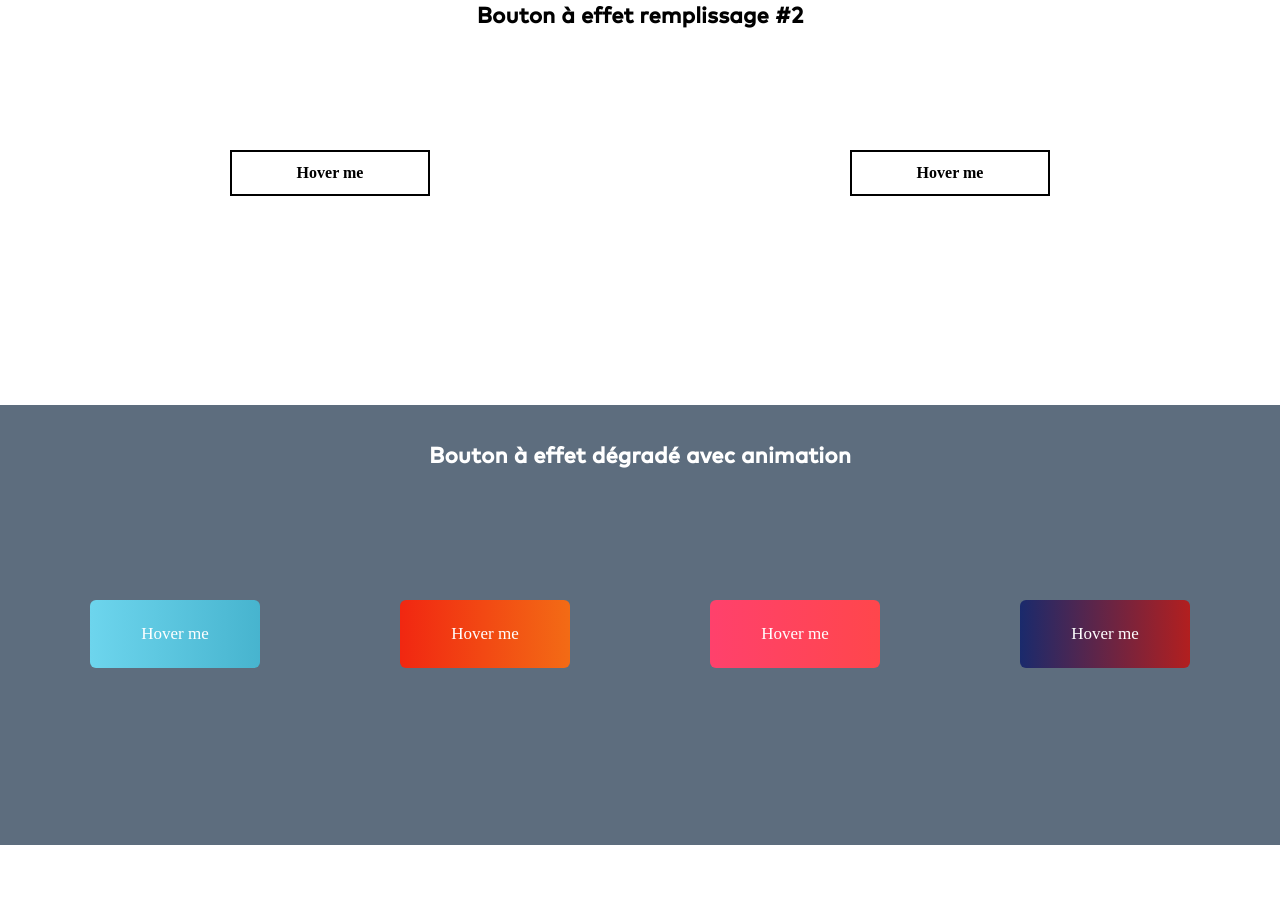
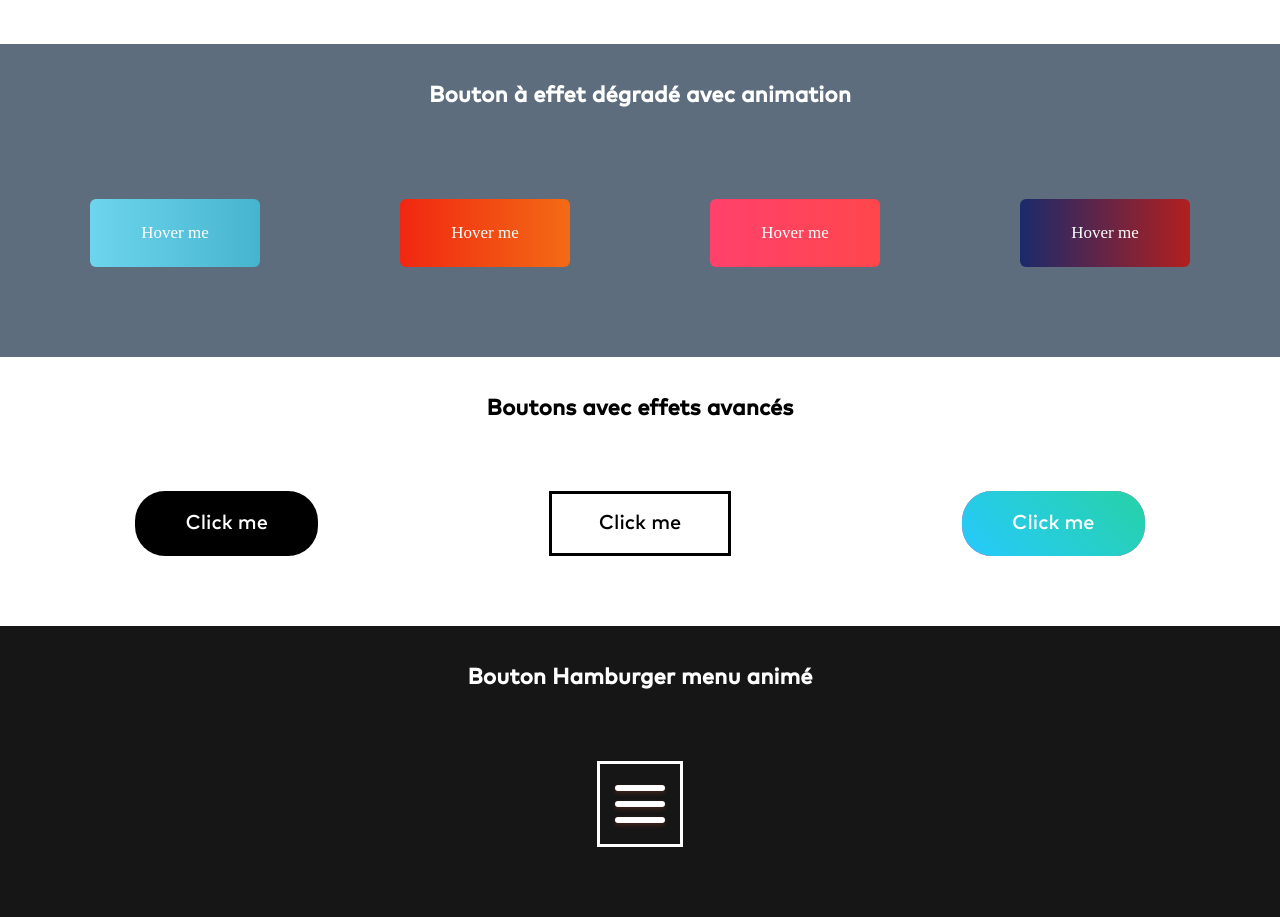
Before and after one commit to AdamLonewolf/Keepwell-FrontEnd-Library, a plain HTML site: page components/buttons.html in a window 1280 px wide. Shown: the part 495-1412 px from the top of the page. Before the commit the page ends 1340 px from the top, so only its background shows below. Drawn offline with Linux system fonts and the light colour scheme.

Commit message:
Fin boutons

```diff
--- a/components/buttons.html
+++ b/components/buttons.html
@@ -17,7 +17,6 @@
             <a href="#" class="btn-three">Left-right</a>
             <a href="#" class="btn-four">Right-left</a>
         </div>
-
     </section>
 
     <section class="sect-2">
@@ -39,5 +38,44 @@
            <button class="btn btn4">Hover me</button>
        </div>
    </section>
+
+   <section class="sect-4">
+    <!--Button with amazing effects (effet dégradé avec animation)-->
+<h1>Boutons avec effets avancés</h1>
+   <div class="btn-div_one">
+       <a href="#" class="diff-btn diff-btn1">Click me</a>
+       <a href="#" class="diff-btn diff-btn2">Click me</a>
+       <a href="#" class="diff-btn diff-btn3">Click me</a>
+   </div>
+</section>
+
+   <section class="sect-5">
+    <!--Button with amazing effects (effet dégradé avec animation) (PS: Code Javascript à récupérer en bas)-->
+<h1>Bouton Hamburger menu animé</h1>
+    <div class="btn-div_one">
+        <div class="menu-btn">
+            <div class="menu-btn_hamburger"></div>
+        </div>
+    </div>
+    </section>
 </body>
+
+<script>
+
+    //Button Hamburger
+
+    const menuBtn = document.querySelector('.menu-btn');
+    let menuOpen = false;
+    menuBtn.addEventListener('click', () => {
+        if(!menuOpen){
+            menuBtn.classList.add('open');
+            menuOpen=true;
+        }else{
+            menuBtn.classList.remove('open');
+            menuOpen=false;
+        }
+    })
+
+</script>
+
 </html>
--- a/css/buttons.css
+++ b/css/buttons.css
@@ -15,24 +15,31 @@ body{
 .sect-1{
     background-color: #2980B9;
     padding: 30px;
-    height: 50vh;
 }
 .sect-2{
     background-color: #fff;
     padding: 20px;
-    height: 50vh;
 }
 
 
 .sect-3{
     background-color: #5D6D7E;
     padding: 20px;
-    height: 50vh;
 }
 
+.sect-4{
+  background-color: #fff;
+  padding: 20px;
+}
+
+.sect-5{
+  background-color: #161616;
+  padding: 20px;
+
+}
 /*les titres*/
 
-.sect-2 h1{
+.sect-2, .sect-4 h1{
   color:#000;
 }
 
@@ -53,7 +60,7 @@ a{
     text-decoration: none;
 }
 
-/*BOUTONS A EFFET REMPLISSAGE #1*/
+/*---------------BOUTONS A EFFET REMPLISSAGE #1---------------*/
 
 /*parent*/
 
@@ -61,8 +68,7 @@ a{
     display: flex;
     justify-content: space-around;
     align-items: center;
-    position: relative;
-    top: 90px;
+    padding: 50px 0px;
 }
 
 /*stylisation des différents boutons*/
@@ -76,7 +82,6 @@ a{
     z-index:0;
     position: relative;
     overflow: hidden;
-
   }
 
   /*bottom to top*/
@@ -161,7 +166,7 @@ a{
      border-radius: 0;
    }
 
-  /*BOUTONS A EFFET REMPLISSAGE #2*/
+  /*-----------BOUTONS A EFFET REMPLISSAGE #2-------------*/
 
   .btn_fill{
     background: none;
@@ -209,7 +214,7 @@ a{
     transform: scaleY(1);
   }
 
-   /*BUTTONS WITH ANIMATED GRADIENT EFFECTS*/
+   /*BOUTONS AVEC EFFET DEGRADE*/
 
    .btn{
     border: none;
@@ -241,3 +246,156 @@ a{
    .btn:hover{
     background-position: right;
    }
+
+
+   /*----------BOUTON AVEC EFFETS AVANCES---------*/
+
+   .diff-btn{
+    padding: 20px 50px;
+    font-size:1.25rem;
+    position: relative;
+   }
+
+
+   /*Bouton 1*/
+
+   .diff-btn1{
+    background-color: #000;
+    color: #fff;
+    border-radius: 30px;
+    transition: transform 0.3s ease;
+   }
+
+   .diff-btn1::after, .diff-btn1::before{
+    content: "";
+    position: absolute;
+    opacity: 0.3;
+    background: #000;
+    border-radius: inherit;
+    width: 100%;
+    height: 100%;
+    left: 0;
+    bottom:0;
+    z-index: -1;
+    transition: transform 0.3s ease;
+   }
+
+   .diff-btn1:hover{
+    transform: translate(-12px, -12px);
+   }
+
+   .diff-btn1:hover::after{
+    transform: translate(6px, 6px);
+   }
+   .diff-btn1:hover::before{
+    transform: translate(12px, 12px);
+   }
+
+
+    /*Bouton 2*/
+
+    .diff-btn2{
+      color:#000;
+    }
+
+    .diff-btn2::after, .diff-btn2::before{
+      border: 3px solid #000;
+      content: "";
+      position: absolute;
+      width: calc(100% - 6px);
+      height: calc(100% - 6px);
+      left: 0;
+      bottom: 0;
+      transition: transform 0.3s ease;
+    }
+
+    .diff-btn2:hover::after{
+      transform: translate(-5px, -5px);
+    }
+    .diff-btn2:hover::before{
+      transform: translate(5px, 5px);
+    }
+
+    /*bouton 3*/
+
+    .diff-btn3{
+      overflow: hidden;
+      color: #fff;
+      z-index: 1;
+      border-radius:30px;
+      box-shadow: 0 0 0 0 rgba(143, 64, 248, 0.5), 0 0 0 0 rgba(39, 200 , 255, 0.5);
+      transition: transform 0.3s ease, box-shadow 0.3s ease;
+    }
+
+    .diff-btn3::after{
+      content: "";
+      position: absolute;
+      width: 400px;
+      height: 400px;
+      top: -50px;
+      left: -100px;
+      background-color: #ff3cac;
+      background-image: linear-gradient(225deg,#27d86c 0%, #26caf8 50%, #c625d0 100%);
+      transition: transform 0.5s ease;
+      z-index: -1;
+    }
+
+    .diff-btn3:hover{
+      transform: translate(0, -6px);
+      box-shadow:10px -10px 25px 0 rgba(143, 64, 248, 0.5), -10px 10px 25px 0 rgba(39, 200 , 255, 0.5);
+    }
+
+    /*-----BOUTON HAMBURGER MENU ANIME-------*/
+
+    .menu-btn{
+      position: relative;
+      display: flex;
+      justify-content: center;
+      align-items: center;
+      width: 80px;
+      height: 80px;
+      cursor: pointer;
+      transition: all .5s ease-in-out;
+      border: 3px solid #fff;
+    }
+
+    .menu-btn_hamburger{
+      width: 50px;
+      height: 6px;
+      background:#fff;
+      border-radius: 5px;
+      box-shadow: 0 2px 5px rgba(255, 101, 47, .2);
+      transition: all .5s ease-in-out;
+    }
+
+    .menu-btn_hamburger::before,
+    .menu-btn_hamburger::after{
+      content: '';
+      position: absolute;
+      width: 50px;
+      height: 6px;
+      background: #FFF;
+      border-radius: 5px;
+      box-shadow: 0 2px 5px rgba(255, 101, 47, .2);
+      transition: all .5s ease-in-out;
+    }
+
+    .menu-btn_hamburger::before{
+      transform: translateY(-16px);
+    }
+    .menu-btn_hamburger::after{
+      transform: translateY(16px);
+    }
+
+    .menu-btn.open .menu-btn_hamburger{
+      transform: translateX(-50px);
+      background: transparent;
+      box-shadow: none;
+    }
+
+    .menu-btn.open .menu-btn_hamburger::before{
+      transform: rotate(45deg) translate(35px, -35px);
+    }
+    .menu-btn.open .menu-btn_hamburger::after{
+      transform: rotate(-45deg) translate(35px, 35px);
+    }
```
Lines whose indentation alone changed are shown as unchanged.
